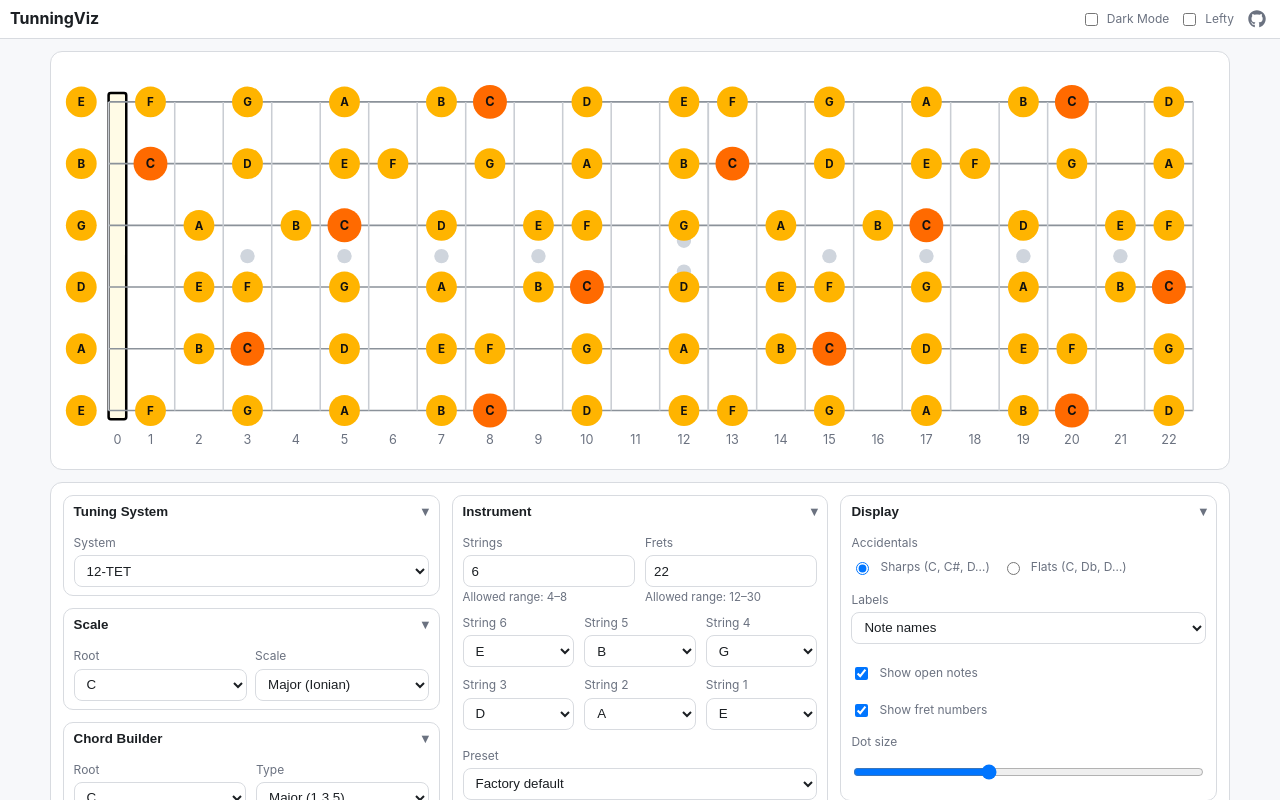
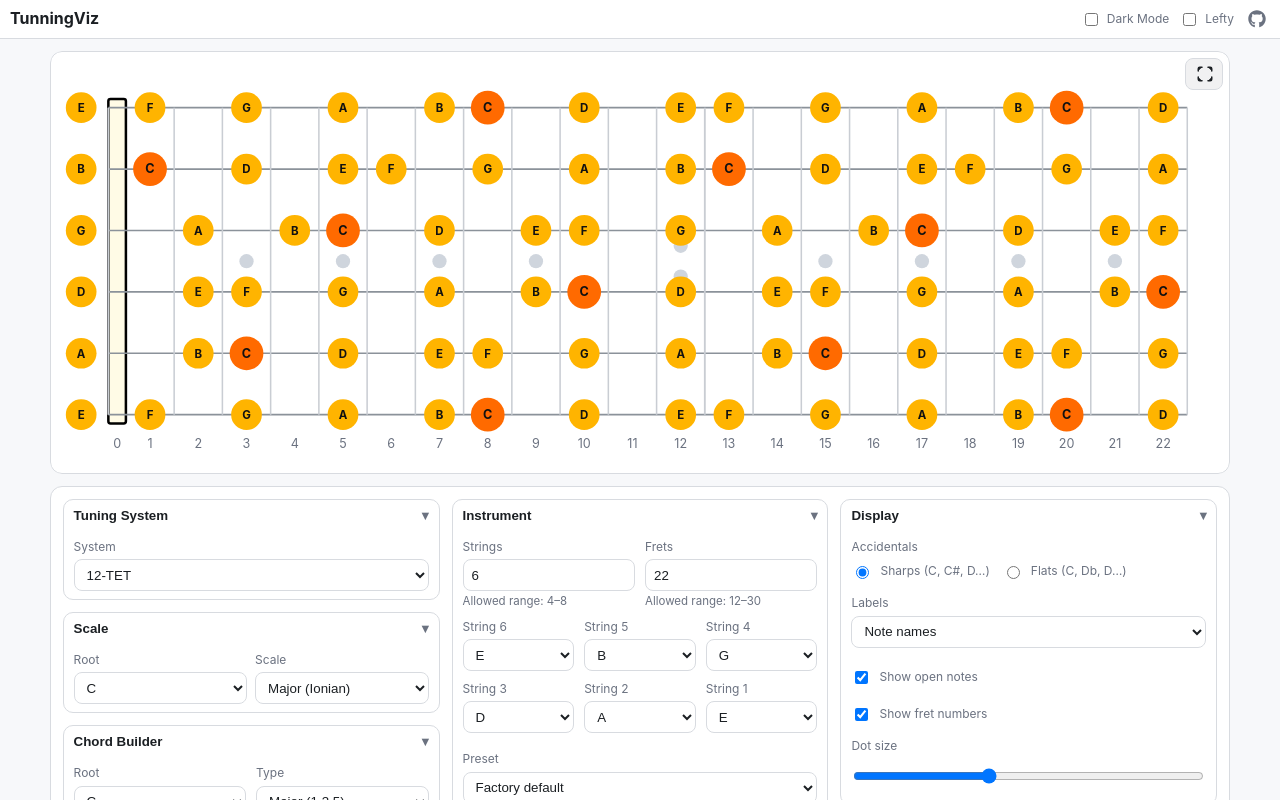
Before and after one commit to DMNerd/tuning-visualizer, a React (Vite) app: page / in a window 1280 px wide. Shown: the top 800 px of the page. Built offline with nearby package versions, Linux system fonts and the light colour scheme.

Commit message:
Fullscreen feature

```diff
--- a/src/app/App.jsx
+++ b/src/app/App.jsx
@@ -1,5 +1,5 @@
 import React, { useState, useRef, useEffect, useMemo } from "react";
-import Fretboard from "@/components/Fretboard/Fretboard";
+import { FiMaximize, FiMinimize } from "react-icons/fi";
 
 // exporters
 import {
@@ -8,6 +8,9 @@ import {
   printFretboard,
   slug,
 } from "@/lib/export/exporters";
+
+// fretboard
+import Fretboard from "@/components/Fretboard/Fretboard";
 
 // theory
 import { TUNINGS } from "@/lib/theory/tuning";
@@ -31,6 +34,7 @@ import { useDrawFrets } from "@/hooks/useDrawFrets";
 import { useDefaultTuning } from "@/hooks/useDefaultTuning";
 import { usePitchMapping } from "@/hooks/usePitchMapping";
 import { useStringsChange } from "@/hooks/useStringsChange";
+import { useFullscreen } from "@/hooks/useFullscreen";
 
 export default function App() {
   // ----- System selection -----
@@ -65,7 +69,15 @@ export default function App() {
   const [lefty, setLefty] = useState(false);
   const [theme, setTheme] = useTheme();
 
+  // Refs
   const boardRef = useRef(null);
+  const stageRef = useRef(null);
+
+  // ----- Fullscreen controls for the stage -----
+  const { isActive: isFs, toggle: toggleFs } = useFullscreen(stageRef, {
+    hotkey: true,
+    docClass: "is-fs",
+  });
 
   // ----- Tuning (defaults + presets) via hook -----
   const {
@@ -183,8 +195,27 @@ export default function App() {
 
       {/* Fretboard stage */}
       <main className="page-main">
-        <div className="stage">
-          <div className="fretboard-wrap">
+        <div className="stage fb-stage" ref={stageRef}>
+          <div className="fretboard-wrap" onDoubleClick={toggleFs}>
+            {/* overlay toolbar anchored to the board */}
+            <div className="stage-toolbar">
+              <button
+                type="button"
+                className={`icon-btn fs-btn${isFs ? " active" : ""}`}
+                aria-label={
+                  isFs ? "Exit fullscreen (Esc)" : "Enter fullscreen (F)"
+                }
+                onClick={toggleFs}
+                title={isFs ? "Exit fullscreen (Esc)" : "Enter fullscreen (F)"} // optional tooltip
+              >
+                {isFs ? (
+                  <FiMinimize size={16} aria-hidden={true} />
+                ) : (
+                  <FiMaximize size={16} aria-hidden={true} />
+                )}
+              </button>
+            </div>
+
             <Fretboard
               ref={boardRef}
               strings={strings}
--- a/src/hooks/useFretboardLayout.js
+++ b/src/hooks/useFretboardLayout.js
@@ -48,8 +48,7 @@ export function useFretboardLayout({ frets, strings, dotSize = 14 }) {
     const boardStartX = PAD.left + NUT_W;
     const boardEndX = boardStartX + boardW;
 
-    const wireX = (f) =>
-      f === 0 ? PAD.left : boardStartX + fretXs[f - 1];
+    const wireX = (f) => (f === 0 ? PAD.left : boardStartX + fretXs[f - 1]);
 
     const betweenFretsX = (f) => {
       if (f === 0) return PAD.left + NUT_W / 2; // inside the nut
--- /dev/null
+++ b/src/hooks/useFullscreen.js
@@ -0,0 +1,87 @@
+import { useCallback, useEffect, useRef, useState } from "react";
+
+/**
+ * Fullscreen hook for a specific element.
+ * Usage:
+ *   const { isActive, toggle, enter, exit } = useFullscreen(ref, { hotkey: true, docClass: 'is-fs' });
+ */
+export function useFullscreen(
+  targetRef,
+  { hotkey = true, docClass = "is-fs" } = {},
+) {
+  const [isActive, setIsActive] = useState(false);
+  const lastRequestRef = useRef(null);
+
+  const isFs = () =>
+    !!document.fullscreenElement &&
+    (targetRef?.current
+      ? document.fullscreenElement === targetRef.current
+      : true);
+
+  const onChange = useCallback(() => {
+    const active = isFs();
+    setIsActive(active);
+    const root = document.documentElement;
+    if (active) root.classList.add(docClass);
+    else root.classList.remove(docClass);
+  }, [targetRef, docClass]);
+
+  const enter = useCallback(async () => {
+    if (!targetRef?.current) return;
+    if (document.fullscreenElement) return; // already in FS
+    try {
+      lastRequestRef.current = targetRef.current;
+      await targetRef.current.requestFullscreen({ navigationUI: "hide" });
+    } catch {
+      // ignore
+    }
+  }, [targetRef]);
+
+  const exit = useCallback(async () => {
+    if (!document.fullscreenElement) return;
+    try {
+      await document.exitFullscreen();
+    } catch {
+      // ignore
+    }
+  }, []);
+
+  const toggle = useCallback(() => {
+    if (isFs()) exit();
+    else enter();
+  }, [enter, exit]);
+
+  useEffect(() => {
+    document.addEventListener("fullscreenchange", onChange);
+    return () => document.removeEventListener("fullscreenchange", onChange);
+  }, [onChange]);
+
+  useEffect(() => {
+    if (!hotkey) return;
+    const onKey = (e) => {
+      // Ignore when typing in inputs/textareas
+      const t = e.target;
+      const isTyping =
+        t &&
+        (t.tagName === "INPUT" ||
+          t.tagName === "TEXTAREA" ||
+          t.isContentEditable);
+      if (isTyping) return;
+
+      // 'f' to toggle fullscreen
+      if (
+        (e.key === "f" || e.key === "F") &&
+        !e.metaKey &&
+        !e.ctrlKey &&
+        !e.altKey
+      ) {
+        e.preventDefault();
+        toggle();
+      }
+    };
+    window.addEventListener("keydown", onKey);
+    return () => window.removeEventListener("keydown", onKey);
+  }, [hotkey, toggle]);
+
+  return { isActive, toggle, enter, exit };
+}
--- a/src/styles/theme.css
+++ b/src/styles/theme.css
@@ -54,6 +54,7 @@
 * {
   box-sizing: border-box;
 }
+
 html,
 body,
 #root {
@@ -112,9 +113,11 @@ body {
       gap: 10px;
       padding: 6px 10px;
 
-      a svg {
+      a {
+        svg {
           width: 18px !important;
           height: 18px !important;
+        }
       }
     }
 
@@ -123,11 +126,8 @@ body {
       font-size: 1rem;
       font-weight: 700;
     }
-    .header-right {
-      display: flex;
-      align-items: center;
-      gap: 10px;
-    }
+
+    .header-right,
     .toggles {
       display: flex;
       align-items: center;
@@ -146,10 +146,12 @@ body {
       transition:
         background var(--speed) var(--ease),
         color var(--speed) var(--ease);
+
       &:hover {
         color: var(--fg);
         background: var(--line);
       }
+
       svg {
         width: 18px;
         height: 18px;
@@ -168,14 +170,11 @@ body {
 
   /* ---- Stage (fretboard) ---- */
   .page-main {
-    margin-top: var(--gap);
-    margin-bottom: var(--gap);
-
+    margin-block: var(--gap);
     max-width: var(--max-stage);
     width: 100%;
-    padding: 0 var(--gutter);
-    margin-left: auto;
-    margin-right: auto;
+    padding-inline: var(--gutter);
+    margin-inline: auto;
 
     .stage {
       width: 100%;
@@ -184,30 +183,8 @@ body {
       padding: var(--gap);
     }
 
-    .stage-toolbar {
-      position: sticky;
-      top: 0;
-      display: flex;
-      justify-content: flex-end;
-      gap: 8px;
-      padding: 8px;
-      background: linear-gradient(
-        180deg,
-        rgba(0, 0, 0, 0.06),
-        rgba(0, 0, 0, 0)
-      );
-      backdrop-filter: blur(2px);
-      z-index: 3;
-    }
-    :root[data-theme="dark"] & .stage-toolbar {
-      background: linear-gradient(
-        180deg,
-        rgba(255, 255, 255, 0.05),
-        rgba(255, 255, 255, 0)
-      );
-    }
-
     .fretboard-wrap {
+      position: relative; /* anchor overlay */
       width: 100%;
       display: grid;
       place-items: center;
@@ -218,14 +195,37 @@ body {
       background: var(--panel);
       padding: 8px;
 
+      /* extra breathing room to avoid chip overlap */
+      padding-block-start: 14px;
+      padding-inline-end: 14px;
+
       svg {
         width: 100%;
         height: 100%;
         display: block;
       }
+
       &.lefty svg {
         transform: none;
       } /* geometry-only flip handled by classes */
+    }
+
+    /* Tiny overlay toolbar in top-right of the board */
+    .stage-toolbar {
+      position: absolute;
+      inset: 6px 6px auto auto; /* closer to corner; board adds padding */
+      display: inline-flex;
+      gap: 0;
+      padding: 0;
+      background: none !important;
+      box-shadow: none;
+      width: auto;
+      height: auto;
+
+      &::before,
+      &::after {
+        content: none !important;
+      }
     }
   }
 
@@ -234,7 +234,6 @@ body {
   ========================= */
   .page-controls {
     flex: 0 0 auto;
-
     max-width: calc(var(--max-stage) - (var(--gutter) * 2));
     width: 100%;
     margin: 0 auto var(--gap);
@@ -270,10 +269,12 @@ body {
         font-weight: 600;
         cursor: pointer;
         transition: background var(--speed) var(--ease);
+
         .chev {
           color: var(--muted);
           transition: transform var(--speed) var(--ease);
         }
+
         &:hover {
           background: color-mix(in oklab, var(--fg) 6%, transparent);
         }
@@ -289,22 +290,90 @@ body {
         padding: 8px 10px;
         min-height: 0;
         opacity: 1;
+
+        > .sec-body-inner {
+          overflow: hidden;
         }
-      &[data-collapsed="true"] .sec-body,
-      &.is-collapsed .sec-body {
+      }
+
+      &[data-collapsed="true"],
+      &.is-collapsed {
+        .sec-body {
           grid-template-rows: 0fr;
           padding-block: 0;
           opacity: 0.98;
         }
-      .sec-body > .sec-body-inner {
+
+        .sec-header .chev {
+          transform: rotate(-90deg);
+        }
+      }
+    }
+  }
+}
+
+/* ===== Fullscreen integration ===== */
+.fb-stage {
+  border-radius: var(--card-radius);
+  overflow: clip; /* fall back to hidden if needed */
+
+  &:fullscreen {
+    .stage-toolbar {
+      inset: 10px 12px auto auto;
+    }
+  }
+}
+
+/* Prevent background scroll bleed while in fullscreen */
+html.is-fs {
   overflow: hidden;
 }
 
-      &[data-collapsed="true"] .sec-header .chev,
-      &.is-collapsed .sec-header .chev {
-        transform: rotate(-90deg);
+/* ===== Icon button that matches the app ===== */
+.icon-btn {
+  display: inline-flex;
+  align-items: center;
+  gap: 8px;
+  padding: 6px 10px;
+  border: 1px solid var(--line);
+  border-radius: 8px;
+  background: color-mix(in oklab, var(--fg) 6%, transparent);
+  color: var(--fg);
+  cursor: pointer;
+  font: inherit;
+  transition:
+    background var(--speed) var(--ease),
+    transform var(--speed) var(--ease),
+    opacity var(--speed) var(--ease);
+
+  &:hover {
+    background: color-mix(in oklab, var(--fg) 10%, transparent);
+    transform: translateY(-0.5px);
+  }
+
+  &:active {
+    transform: translateY(0);
+  }
+
+  svg {
+    width: 18px;
+    height: 18px;
+    flex: 0 0 18px;
+    fill: currentColor;
+  }
+
+  .label {
+    font-size: 12px;
+  }
+
+  &.fs-btn.active {
+    background: color-mix(in oklab, var(--fg) 16%, transparent);
   }
 }
+
+@media (max-width: 560px) {
+  .icon-btn .label {
+    display: none;
   }
 }
 
@@ -321,6 +390,7 @@ body {
   grid-template-columns: repeat(2, minmax(0, 1fr));
   gap: 8px;
 }
+
 .tuning-grid {
   display: grid;
   grid-template-columns: repeat(3, minmax(0, 1fr));
@@ -337,7 +407,6 @@ body {
     color: var(--muted);
   }
 
-  /* helper/warning text under inputs */
   small {
     font-size: 11.5px;
     line-height: 1.2;
@@ -356,47 +425,46 @@ input[type="text"] {
   color: var(--fg);
   min-height: 32px;
   min-width: 0;
-}
 
-/* visual warning for invalid values (paired with aria-invalid="true") */
-input[aria-invalid="true"] {
+  &[aria-invalid="true"] {
     border-color: var(--root);
     outline: none;
     box-shadow: 0 0 0 2px color-mix(in oklab, var(--root) 18%, transparent);
+  }
 }
 
 /* Display controls layout */
 .display-controls {
   display: grid;
-  gap: 14px; /* more consistent vertical spacing */
+  gap: 14px;
+
+  .field {
+    margin-bottom: 2px;
   }
 
-.display-controls .field {
-  margin-bottom: 2px; /* tighten field-to-field spacing slightly */
-}
-
-.display-controls .radio-row {
+  .radio-row {
     display: flex;
     gap: 12px;
     flex-wrap: wrap;
   }
 
-.display-controls .check {
+  .check {
     margin-top: 4px;
+  }
 }
 
 /* Chord Builder spacing */
 .chord-controls {
   display: grid;
-  gap: 14px; /* vertical rhythm */
+  gap: 14px;
+
+  .grid2 {
+    gap: 10px;
   }
 
-.chord-controls .grid2 {
-  gap: 10px; /* spacing between Root/Type fields */
+  .field .check {
+    margin-top: 2px;
   }
-
-.chord-controls .field .check {
-  margin-top: 2px; /* small breathing room above the checkbox row */
 }
 
 .check {
@@ -418,16 +486,19 @@ input[aria-invalid="true"] {
   transition:
     background var(--speed) var(--ease),
     opacity var(--speed) var(--ease);
+
   &:hover {
     background: color-mix(in oklab, var(--fg) 7%, transparent);
   }
-}
-.btn.solid {
+
+  &.solid {
     background: var(--fg);
     color: var(--panel);
     border-color: var(--fg);
+
     &:hover {
       opacity: 0.92;
+    }
   }
 }
 
@@ -457,6 +528,7 @@ input[aria-invalid="true"] {
     min-width: 0;
     box-sizing: border-box;
   }
+
   .btn {
     width: 100%;
     white-space: normal;
@@ -500,9 +572,11 @@ svg {
 .fretLine {
   stroke: var(--fret);
   stroke-width: 1.4;
+
   &.strong {
     stroke-width: 1.7;
   }
+
   &.micro {
     stroke-width: 1.1;
     stroke-dasharray: 3 7;
@@ -513,23 +587,27 @@ svg {
 .fretNum {
   font-size: 11.5px;
   fill: var(--muted);
+
+  &.microNum {
+    opacity: 0.55;
   }
-.fretNum.microNum {
-  opacity: 0.55;
 }
 
 .inlay {
   fill: #cfd5dd;
-}
-.inlay.big {
+
+  &.big {
     r: 6.5;
   }
-.inlay.small {
+
+  &.small {
     fill: var(--line);
     stroke: var(--fg);
     stroke-width: 0.6;
     opacity: 0.9;
   }
+}
+
 :root[data-theme="dark"] .inlay {
   fill: #3b4149;
 }
@@ -547,10 +625,12 @@ svg {
   font-weight: 700;
   pointer-events: none;
   fill: #111;
-}
-.noteText.big {
+
+  &.big {
     font-size: 11.5px;
   }
+}
+
 :root[data-theme="dark"] .noteText {
   fill: #0b0b0b;
 }
@@ -592,8 +672,8 @@ svg {
   input[type="text"],
   .btn {
     min-height: 40px;
-    font-size: 16px;
-  } /* prevents iOS zoom on focus */
+    font-size: 16px; /* prevents iOS zoom on focus */
+  }
 }
 
 @media (max-width: 480px) {
@@ -637,16 +717,19 @@ svg {
     -webkit-print-color-adjust: exact;
     print-color-adjust: exact;
   }
+
   .page {
     min-height: auto;
-  }
-  .page .page-header,
-  .page .page-controls {
+
+    .page-header,
+    .page-controls {
       display: none !important;
     }
-  .page .page-main {
+
+    .page-main {
       padding: 0;
       max-width: none;
       margin: 0;
     }
   }
+}
```
Also changed, not shown: src/hooks/index.js (deleted). Lines whose indentation alone changed are shown as unchanged.
